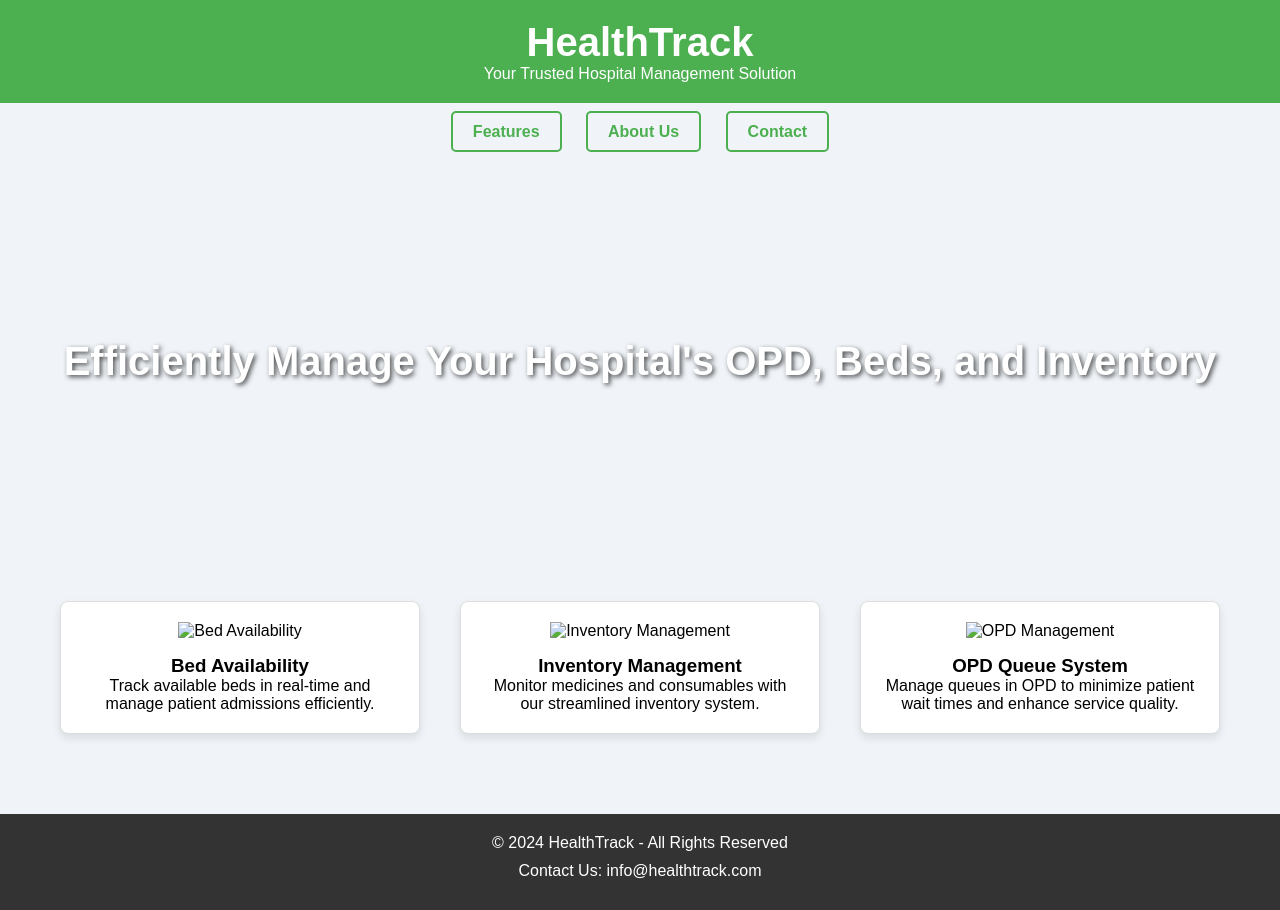
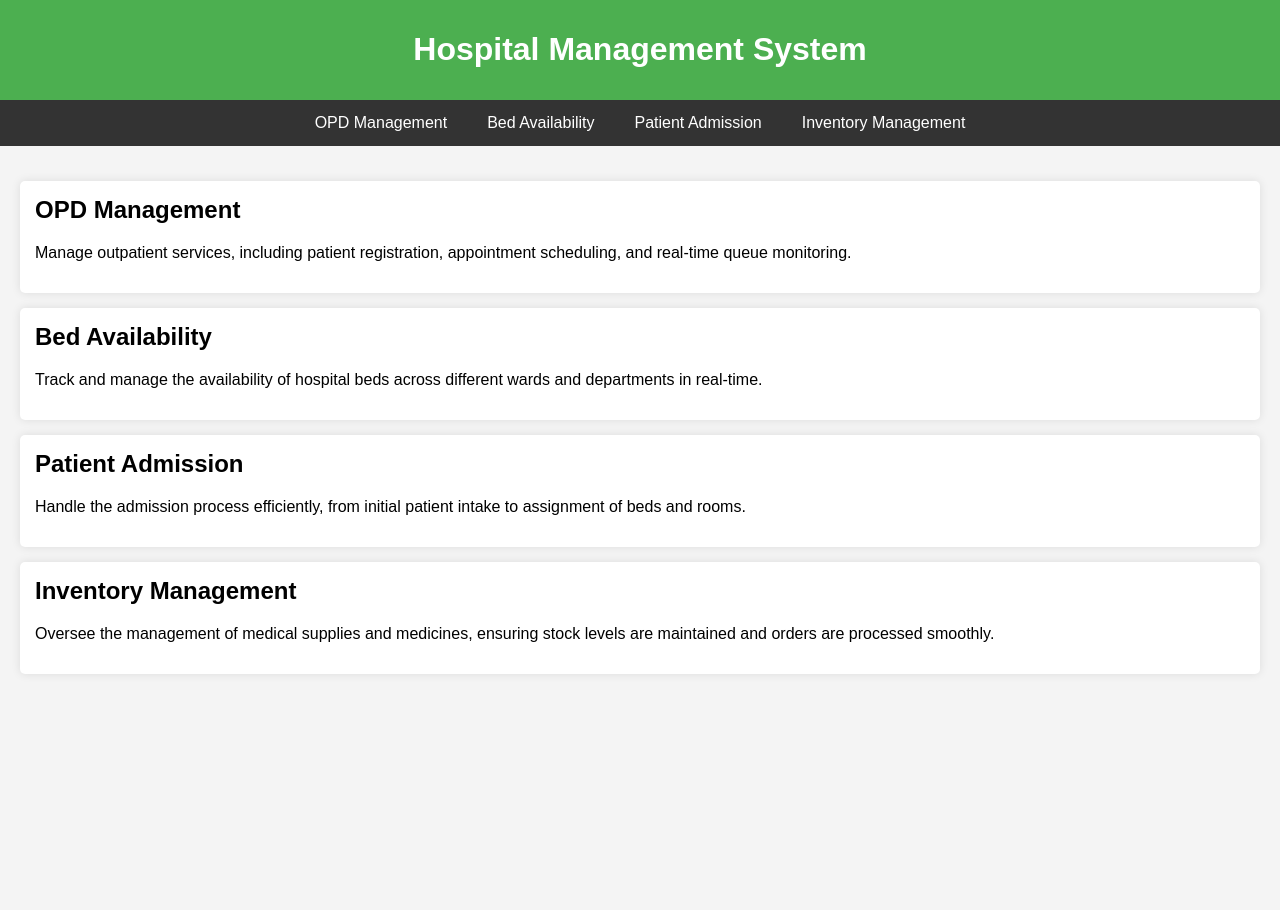
Before and after one commit to aayyushh05/HosQ, a plain HTML site: page index.html in a window 1280 px wide. After the commit the page ends 800 px from the top, so only its background shows below. Drawn offline with Linux system fonts and the light colour scheme.

Commit message:
Add files via upload

```diff
--- a/index.html
+++ b/index.html
@@ -3,141 +3,83 @@
 <head>
     <meta charset="UTF-8">
     <meta name="viewport" content="width=device-width, initial-scale=1.0">
-    <meta http-equiv="X-UA-Compatible" content="IE=edge">
-    <title>HealthTrack - Hospital Management System</title>
+    <title>Hospital Management System</title>
     <style>
-        /* General Reset */
-        * {
+        body {
+            font-family: Arial, sans-serif;
             margin: 0;
             padding: 0;
-            box-sizing: border-box;
+            background-color: #f4f4f4;
         }
-
-        body {
-            font-family: 'Arial', sans-serif;
-            background-color: #f0f4f8;
-        }
-
         header {
             background-color: #4CAF50;
-            padding: 20px;
-            text-align: center;
             color: white;
-        }
-
-        header h1 {
-            font-size: 2.5rem;
-        }
-
-        nav {
-            margin: 20px 0;
+            padding: 10px 0;
             text-align: center;
         }
-
-        nav a {
-            text-decoration: none;
-            color: #4CAF50;
-            font-weight: bold;
-            padding: 10px 20px;
-            margin: 0 10px;
-            border: 2px solid #4CAF50;
-            border-radius: 5px;
-            transition: all 0.3s;
-        }
-
-        nav a:hover {
-            background-color: #4CAF50;
-            color: white;
-        }
-
-        section.hero {
-            height: 400px;
-            background-image: url('hospital.jpg');
-            background-size: cover;
-            background-position: center;
+        nav {
             display: flex;
             justify-content: center;
-            align-items: center;
+            background-color: #333;
+        }
+        nav a {
             color: white;
+            padding: 14px 20px;
+            text-decoration: none;
             text-align: center;
         }
-
-        section.hero h2 {
-            font-size: 2.5rem;
-            text-shadow: 2px 2px 5px rgba(0, 0, 0, 0.7);
+        nav a:hover {
+            background-color: #575757;
         }
-
-        section.features {
-            display: flex;
-            justify-content: space-around;
-            padding: 40px;
+        .container {
+            padding: 20px;
         }
-
-        .feature-box {
+        .feature {
             background-color: white;
-            border: 1px solid #ddd;
-            padding: 20px;
-            width: 30%;
-            border-radius: 8px;
-            box-shadow: 0 4px 8px rgba(0, 0, 0, 0.1);
-            text-align: center;
+            margin: 15px 0;
+            padding: 15px;
+            border-radius: 5px;
+            box-shadow: 0 0 10px rgba(0, 0, 0, 0.1);
         }
-
-        .feature-box img {
-            width: 100px;
-            margin-bottom: 15px;
-        }
-
-        footer {
-            background-color: #333;
-            color: white;
-            padding: 20px;
-            text-align: center;
-            margin-top: 40px;
-        }
-
-        footer p {
-            margin-bottom: 10px;
+        .feature h2 {
+            margin-top: 0;
         }
     </style>
 </head>
 <body>
+
 <header>
-        <h1>HealthTrack</h1>
-        <p>Your Trusted Hospital Management Solution</p>
+    <h1>Hospital Management System</h1>
 </header>
 
 <nav>
-        <a href="#features">Features</a>
-        <a href="#about">About Us</a>
-        <a href="#contact">Contact</a>
+    <a href="#opd">OPD Management</a>
+    <a href="#bed">Bed Availability</a>
+    <a href="#admission">Patient Admission</a>
+    <a href="#inventory">Inventory Management</a>
 </nav>
 
-    <section class="hero">
-        <h2>Efficiently Manage Your Hospital's OPD, Beds, and Inventory</h2>
-    </section>
+<div class="container">
+    <div id="opd" class="feature">
+        <h2>OPD Management</h2>
+        <p>Manage outpatient services, including patient registration, appointment scheduling, and real-time queue monitoring.</p>
+    </div>
 
-    <section class="features" id="features">
-        <div class="feature-box">
-            <img src="bed-icon.png" alt="Bed Availability">
-            <h3>Bed Availability</h3>
-            <p>Track available beds in real-time and manage patient admissions efficiently.</p>
+    <div id="bed" class="feature">
+        <h2>Bed Availability</h2>
+        <p>Track and manage the availability of hospital beds across different wards and departments in real-time.</p>
     </div>
-        <div class="feature-box">
-            <img src="medicine-icon.png" alt="Inventory Management">
-            <h3>Inventory Management</h3>
-            <p>Monitor medicines and consumables with our streamlined inventory system.</p>
+
+    <div id="admission" class="feature">
+        <h2>Patient Admission</h2>
+        <p>Handle the admission process efficiently, from initial patient intake to assignment of beds and rooms.</p>
     </div>
-        <div class="feature-box">
-            <img src="opd-icon.png" alt="OPD Management">
-            <h3>OPD Queue System</h3>
-            <p>Manage queues in OPD to minimize patient wait times and enhance service quality.</p>
+
+    <div id="inventory" class="feature">
+        <h2>Inventory Management</h2>
+        <p>Oversee the management of medical supplies and medicines, ensuring stock levels are maintained and orders are processed smoothly.</p>
     </div>
-    </section>
+</div>
 
-    <footer>
-        <p>&copy; 2024 HealthTrack - All Rights Reserved</p>
-        <p>Contact Us: info@healthtrack.com</p>
-    </footer>
 </body>
 </html>
```
Lines whose indentation alone changed are shown as unchanged.
